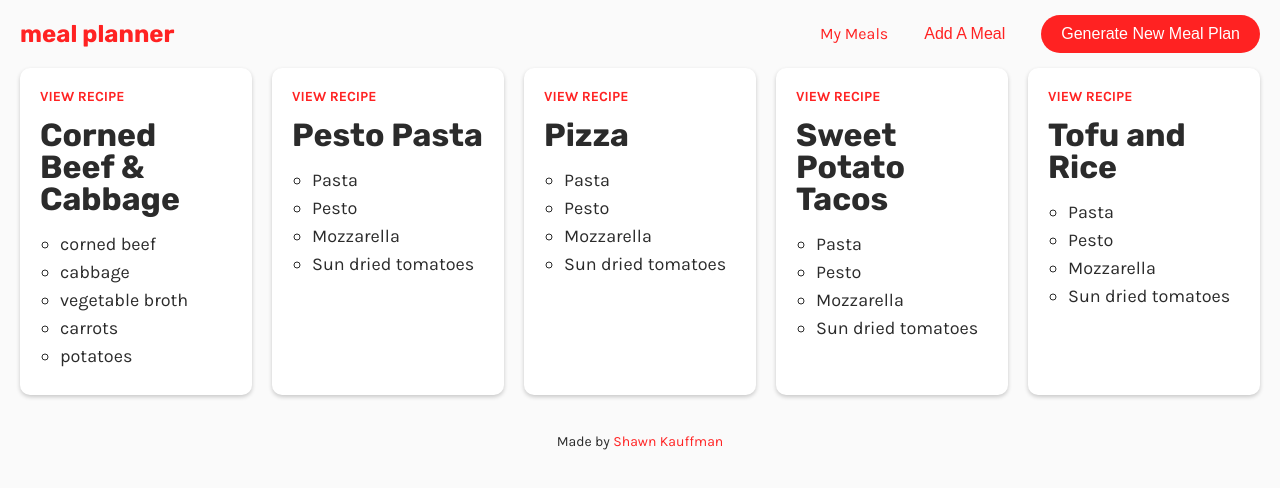
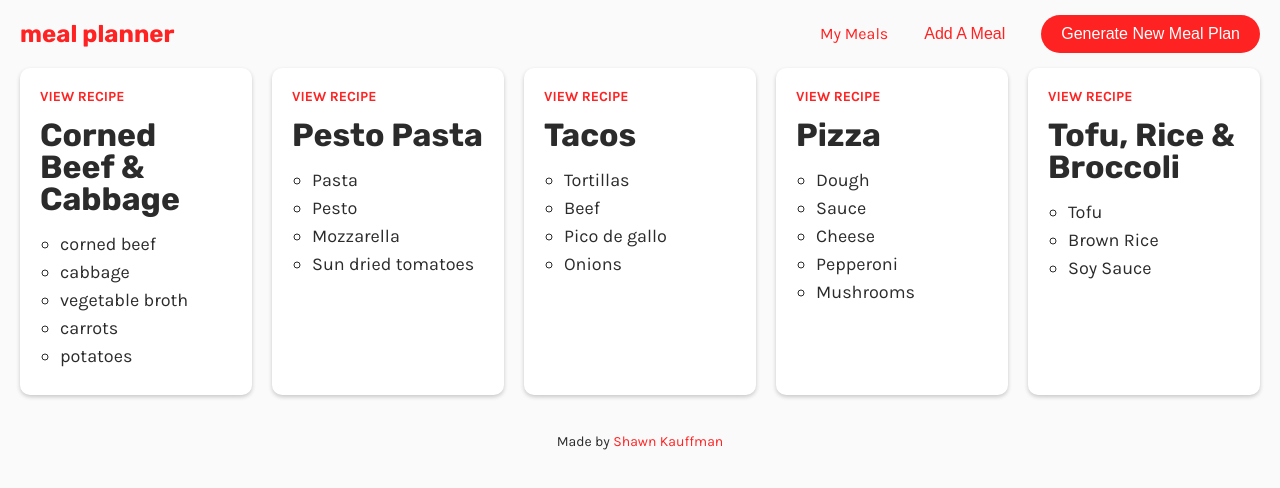
Before and after one commit to shawnkauffman/mealplanner, a React (Vite) app: page / in a window 1280 px wide. Shown: the top 488 px of the page. Built offline with nearby package versions, Linux system fonts and the light colour scheme.

Commit message:
changed dummy data

```diff
--- a/src/App.js
+++ b/src/App.js
@@ -49,47 +49,27 @@ class App extends Component {
             },
             {
               id: 3,
+              name: "Tacos",
+              url: "http://www.apple.com",
+              ingredients: ["Tortillas", "Beef", "Pico de gallo", "Onions"]
+            },
+            {
+              id: 4,
               name: "Pizza",
               url: "http://www.apple.com",
               ingredients: [
-                "Pasta",
-                "Pesto",
-                "Mozzarella",
-                "Sun dried tomatoes"
-              ]
-            },
-            {
-              id: 4,
-              name: "Sweet Potato Tacos",
-              url: "http://www.apple.com",
-              ingredients: [
-                "Pasta",
-                "Pesto",
-                "Mozzarella",
-                "Sun dried tomatoes"
+                "Dough",
+                "Sauce",
+                "Cheese",
+                "Pepperoni",
+                "Mushrooms"
               ]
             },
             {
               id: 5,
-              name: "Tofu and Rice",
+              name: "Tofu, Rice & Broccoli",
               url: "http://www.apple.com",
-              ingredients: [
-                "Pasta",
-                "Pesto",
-                "Mozzarella",
-                "Sun dried tomatoes"
-              ]
-            },
-            {
-              id: 6,
-              name: "Enchiladas",
-              url: "http://www.apple.com",
-              ingredients: [
-                "Pasta",
-                "Pesto",
-                "Mozzarella",
-                "Sun dried tomatoes"
-              ]
+              ingredients: ["Tofu", "Brown Rice", "Soy Sauce"]
             }
           ];
 
```
